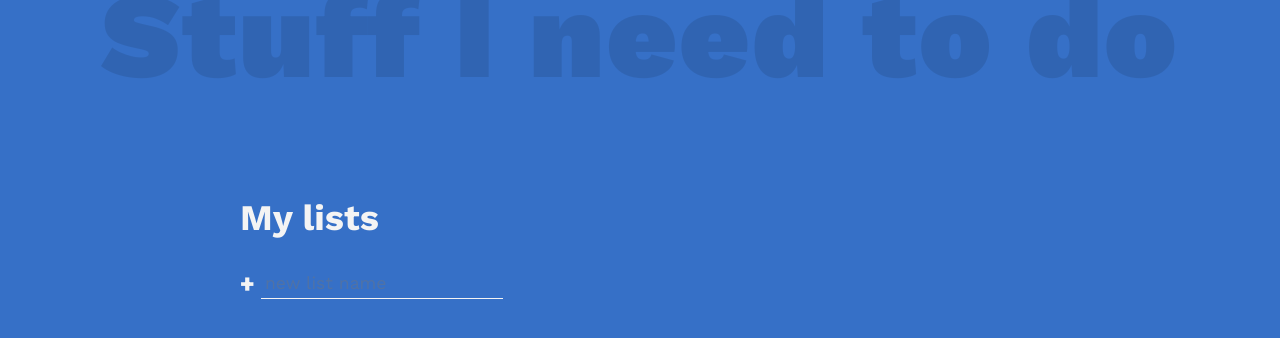
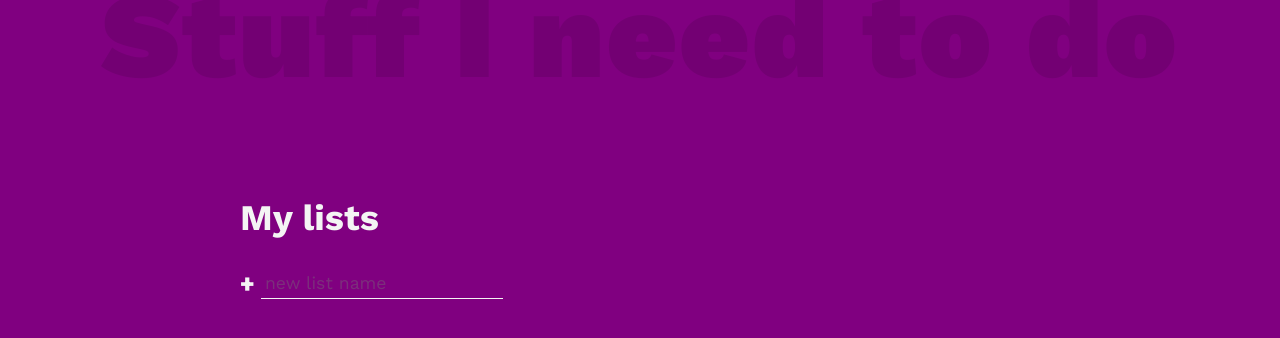
Before and after one commit to saikatdasjoydip/todo-js, a website: page index.html in a window 1280 px wide. Drawn offline with nearby package versions, Linux system fonts and the light colour scheme.

Commit message:
Update main.css

```diff
--- a/css/main.css
+++ b/css/main.css
@@ -1,5 +1,5 @@
 :root {
-  --clr-primary: rgb(54, 112, 199);
+  --clr-primary: purple;
   --clr-light: #f4f4f4;
   --clr-dark: #333;
   --clr-warning: rgb(99, 36, 36);
```
